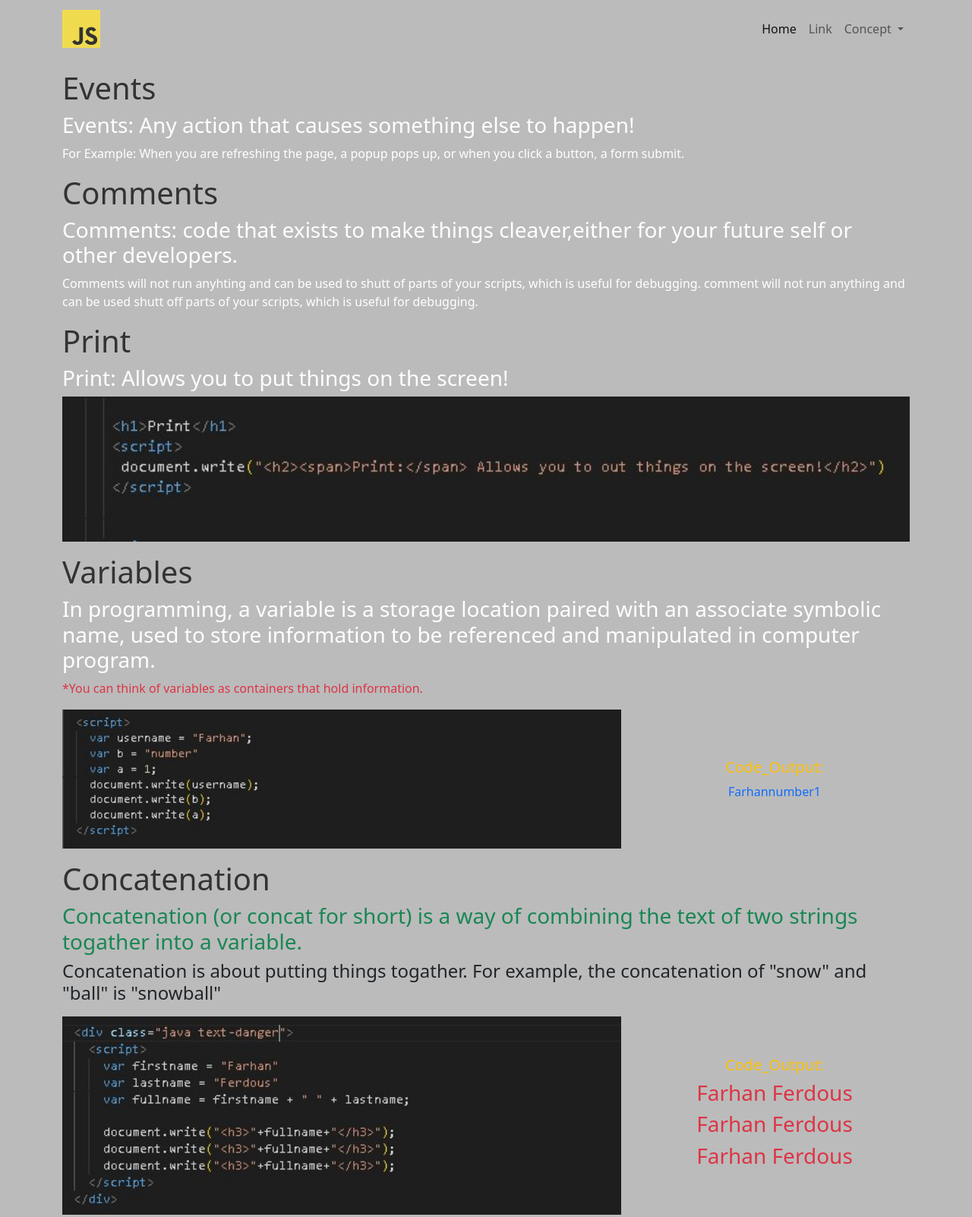
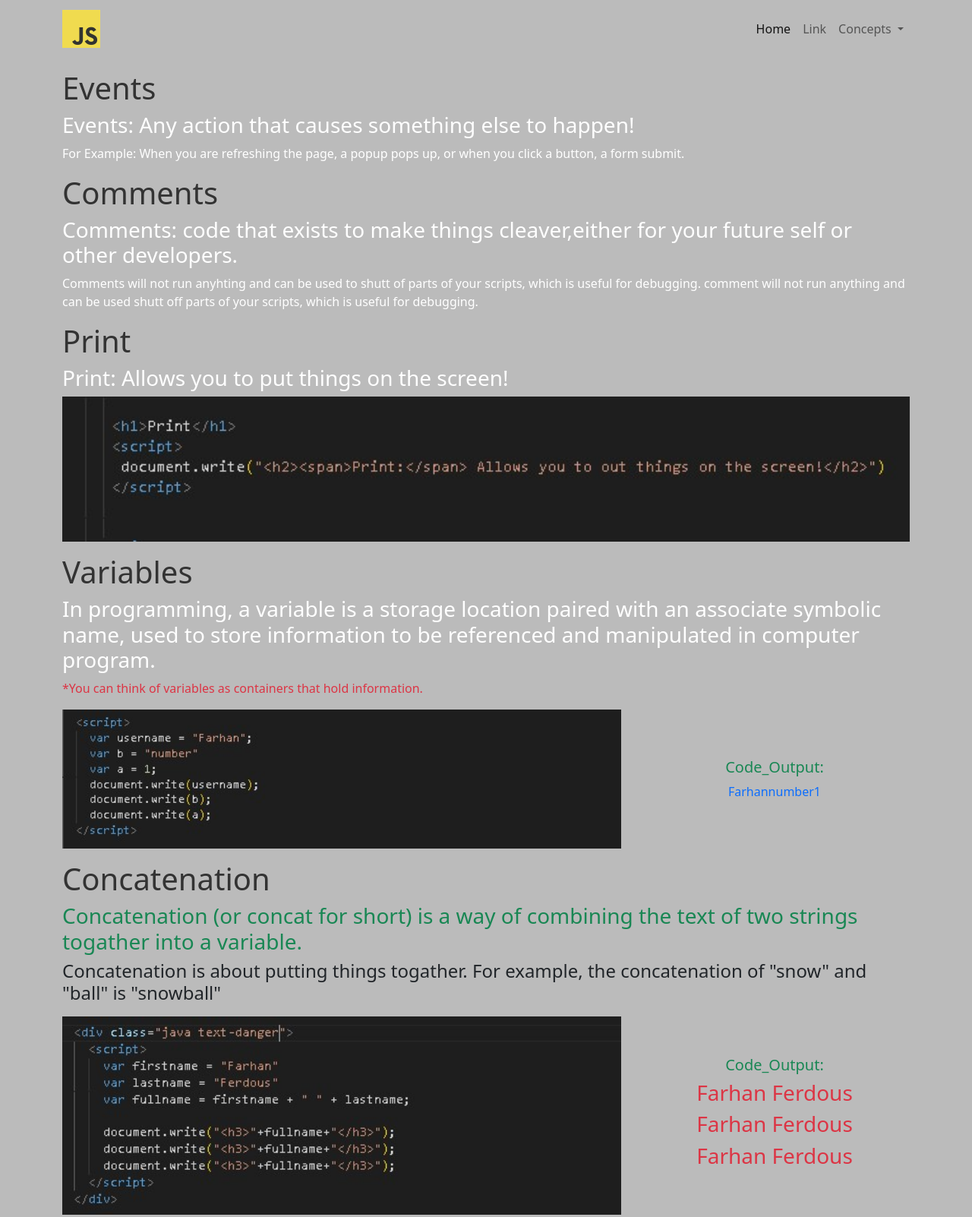
Before and after one commit to Farhan41/js-one-month, a plain HTML site: page index.html in a window 1280 px wide. Shown: the top 1602 px of the page at 76% size. Drawn offline with Linux system fonts and the light colour scheme.

Commit message:
added sticky_nav

```diff
--- a/css/style.css
+++ b/css/style.css
@@ -1,3 +1,3 @@
-/* nav{
-    background-color: #BBB;;
-} */
+nav{
+    background-color: #BBB;
+}
--- a/index.html
+++ b/index.html
@@ -30,7 +30,7 @@
     /*alart commenting
     double line*/
 
-     alert("I'm annoying");
+     alert("Assalamu Alaikum Warrahmatullah......");
 
 
 </script>
@@ -38,7 +38,7 @@
 </head>
 <body>
 
-    <nav class="navbar navbar-expand-lg">
+    <nav class="navbar sticky-top navbar-expand-lg">
         <div class="container">
           <a class="navbar-brand" href="#">
             <img src="images/800px-JavaScript-logo.png" width="50px" alt="">
@@ -56,7 +56,7 @@
               </li>
               <li class="nav-item dropdown">
                 <a class="nav-link dropdown-toggle" href="#" role="button" data-bs-toggle="dropdown" aria-expanded="false">
-                  Concept
+                  Concepts
                 </a>
                 <ul class="dropdown-menu">
                   <li><a class="dropdown-item" href="#events">Events</a></li>
@@ -115,7 +115,7 @@
         </picture>
       </div>
       <div class="col-lg-4 text-center my-auto  p-3 text-primary">
-        <h5 class="text-center text-warning">Code_Output:</h5>
+        <h5 class="text-center text-success">Code_Output:</h5>
         <script>
           var username = "Farhan";
           var b = "number"
@@ -141,7 +141,7 @@
       </div>
       <div class="col-lg-4 text-center my-auto ">
         <div class="java text-danger mt-2 ">
-          <h5 class="text-center text-warning">Code_Output:</h5>
+          <h5 class="text-center text-success">Code_Output:</h5>
           <script>
             var firstname = "Farhan"
             var lastname = "Ferdous"
@@ -172,7 +172,7 @@
       </div>
       <div class="col-lg-4 text-center my-auto ">
         <div class="java text-danger mt-2 ">
-          <h5 class="text-center text-info">Code_Output:</h5>
+          <h5 class="text-center text-success">Code_Output:</h5>
           <script>
             var firstname = "Farhan"
             var lastname = "Ferdous"
```
